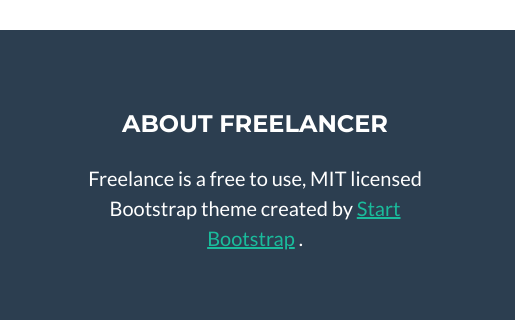
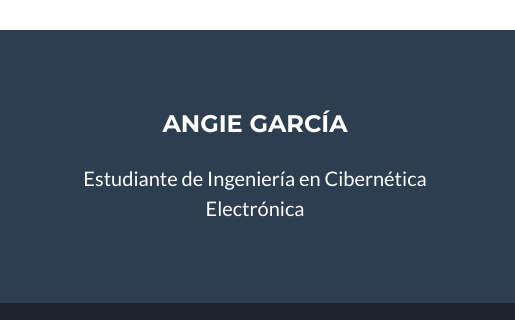
Before and after one commit to angie-0407/Portafolio-Angie---Bootstrap, a plain HTML site: page index.html in a window 1280 px wide. Shown: the part 3278-3598 px from the top of the page, 765-1280 px from the left. Drawn offline with nearby package versions, Linux system fonts and the light colour scheme.

Commit message:
Eliminación del link inferior

```diff
--- a/index.html
+++ b/index.html
@@ -256,12 +256,8 @@
                     </div>
                     <!-- Footer About Text-->
                     <div class="col-lg-4">
-                        <h4 class="text-uppercase mb-4">About Freelancer</h4>
-                        <p class="lead mb-0">
-                            Freelance is a free to use, MIT licensed Bootstrap theme created by
-                            <a href="http://startbootstrap.com">Start Bootstrap</a>
-                            .
-                        </p>
+                        <h4 class="text-uppercase mb-4">Angie García</h4>
+                        <p class="lead mb-0">Estudiante de Ingeniería en Cibernética Electrónica</p>
                     </div>
                 </div>
             </div>
@@ -355,7 +351,7 @@
                                     <!-- Portfolio Modal - Image-->
                                     <img class="img-fluid rounded mb-5" src="assets/img/portfolio/Idiomas_interior.png" alt="..." />
                                     <!-- Portfolio Modal - Text-->
-                                    <p class="mb-4">Mi lengua materna es el español. Además, tengo un nivel B2 de inglés, lo que me permite comunicarme con fluidez y desenvoluparme con confianza en contextos internacionales. Esta habilidad lingüística me otorga una ventaja significativa al acceder a recursos técnicos, documentación y herramientas en inglés, ampliando mis oportunidades de aprendizaje y permitiéndome colaborar eficazmente en proyectos multidisciplinarios y globales, especialmente en mi campo de estudio: la Ingeniería en Cibernética Electrónica.</p>
+                                    <p class="mb-4">Mi lengua materna es el español. Además, tengo un nivel B2 de inglés, lo que me permite comunicarme con fluidez y desenvolverme con confianza en contextos internacionales. Esta habilidad lingüística me otorga una ventaja significativa al acceder a recursos técnicos, documentación y herramientas en inglés, ampliando mis oportunidades de aprendizaje y permitiéndome colaborar eficazmente en proyectos multidisciplinarios y globales, especialmente en mi campo de estudio: la Ingeniería en Cibernética Electrónica.</p>
                                     <button class="btn btn-primary" data-bs-dismiss="modal">
                                         <i class="fas fa-xmark fa-fw"></i>
                                         Cerrar Ventana
```
